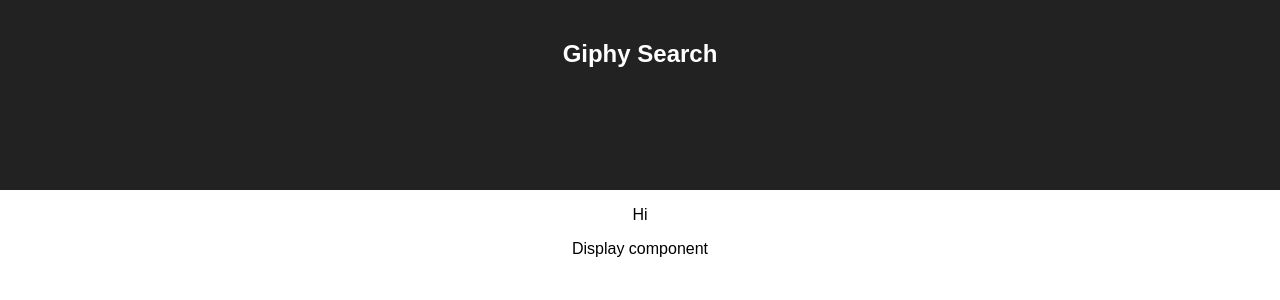
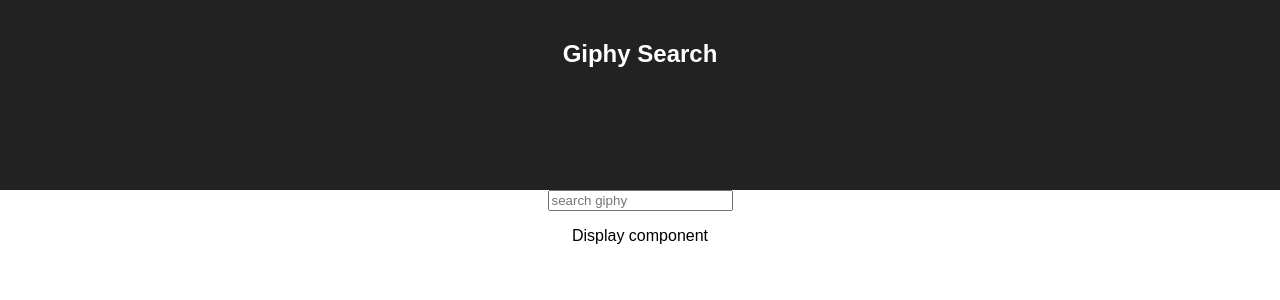
Before and after one commit to stussy446/practice-giphy, a React (Create React App) app: page / in a window 1280 px wide. Shown: the top 300 px of the page. Built offline with nearby package versions, Linux system fonts and the light colour scheme.

Commit message:
Search functionality working

```diff
--- a/src/App.js
+++ b/src/App.js
@@ -12,23 +12,24 @@
   constructor(props){
     super(props);
     this.state = {
-      term: 'soccer',
+      term: '',
       display: ''
     }
 
-    this.giphyCall = `https://api.giphy.com/v1/gifs/search?api_key=${API_KEY}&q=${this.state.term}&limit=25&offset=0&rating=G&lang=en`
     this.handleInput = this.handleInput.bind(this)
     this.getGiphy = this.getGiphy.bind(this)
   }
 
   getGiphy = function(){
-    axios.get(this.giphyCall)
+    let call = `https://api.giphy.com/v1/gifs/search?api_key=${API_KEY}&q=${this.state.term}&limit=25&offset=0&rating=G&lang=en`
+    axios.get(call)
       .then((response) => this.setState({display: response}))
       .catch((error) => console.log(error))
   }
 
   handleInput = function(event){
     this.setState({term: event.target.value })
+    this.getGiphy()
   }
 
   render() {
--- a/src/search_bar.js
+++ b/src/search_bar.js
@@ -1,9 +1,9 @@
 import React from 'react'
 
-const SearchBar = ({term}) => {
+const SearchBar = ({term, handleInput}) => {
   return(
     <div>
-      <p>Hi</p>
+      <input type="text" placeholder="search giphy" onChange={handleInput}></input>
     </div>
   )
 
```
